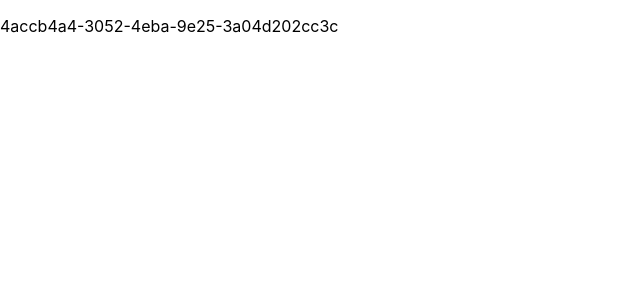
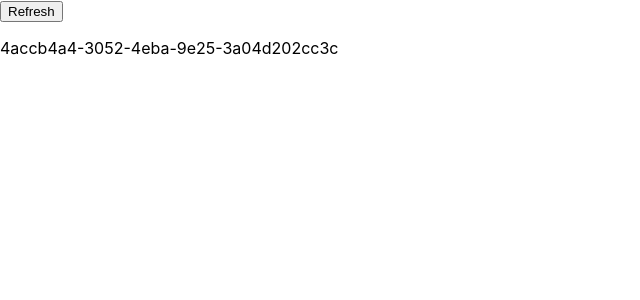
Before and after one commit to Hlautameki/poligon-app, a React (Create React App) app: page / in a window 1280 px wide. Shown: the top 300 px of the page, without its empty margins (0-640 px from the left). Built offline with nearby package versions, Linux system fonts and the light colour scheme.

Commit message:
Generate guid on button click

```diff
--- a/src/Components/Generator/Generator.tsx
+++ b/src/Components/Generator/Generator.tsx
@@ -4,13 +4,18 @@ import { Text } from 'Components/Text/Index';
 import { v4 as uuidv4 } from 'uuid';
 
 function Generator () {
-  const [value] = useState(uuidv4());
+  const [value, setValue] = useState<string>(uuidv4());
 
-    return (
-        <div>
-          <Text>{value}</Text>
-        </div>
-    );
+  const handleClick = () => {
+    setValue(uuidv4());
+  };
+
+  return (
+    <div>
+      <button onClick={handleClick}>Refresh</button>
+      <Text>{value}</Text>
+    </div>
+  );
 }
 
 export { Generator };
```
